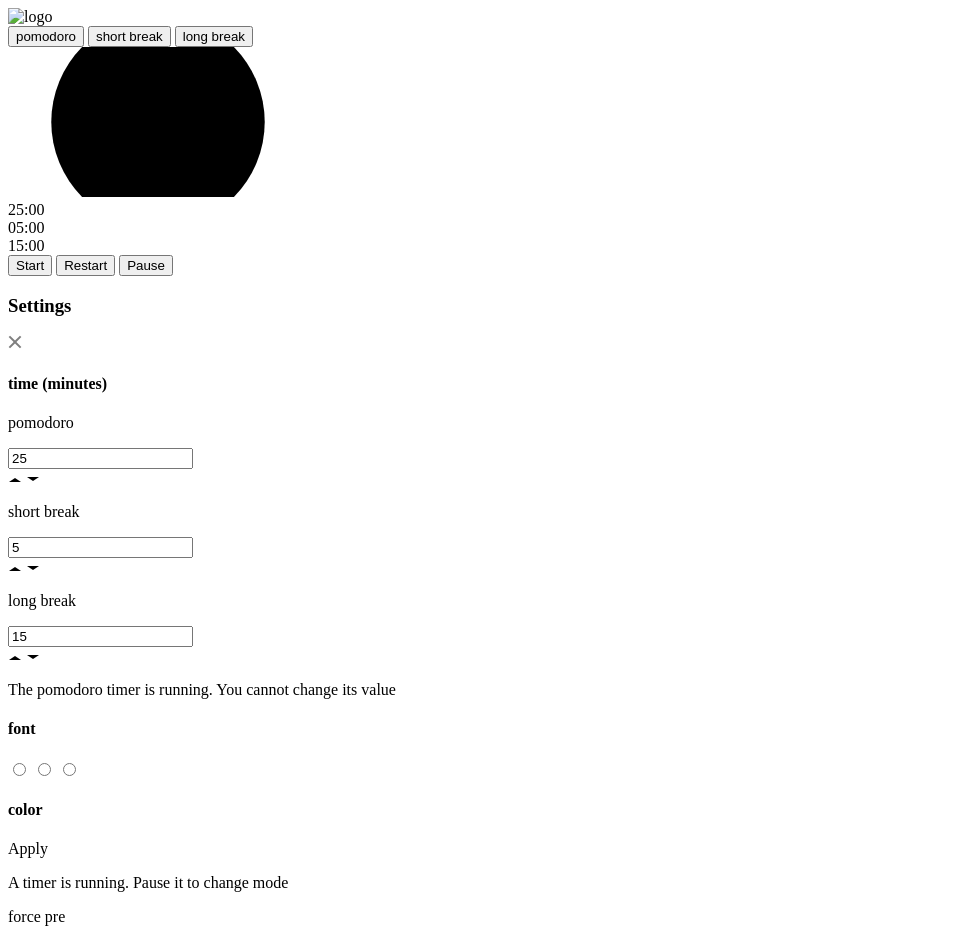
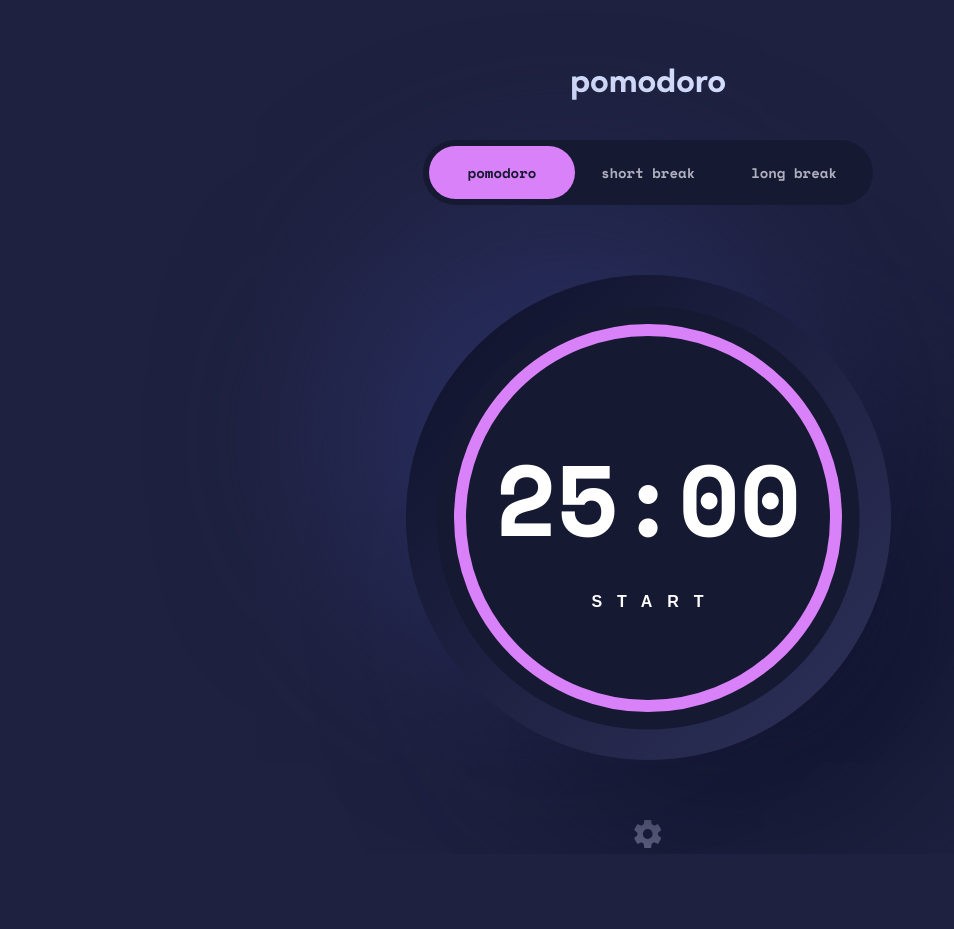
Before and after one commit to Satjeet2005/Pomodoro-web-app, a plain HTML site: page index.html in a window 1280 px wide. Shown: the top 929 px of the page, without its empty margins (0-954 px from the left). After the commit the page ends 854 px from the top, so only its background shows below. Drawn offline with nearby package versions, Linux system fonts and the light colour scheme; the site is published under a folder, as on GitHub Pages, so addresses that start at the root find nothing.

Commit message:
fixed relative path

```diff
--- a/index.html
+++ b/index.html
@@ -7,7 +7,7 @@
       rel="stylesheet"
       href="https://cdnjs.cloudflare.com/ajax/libs/animate.css/4.1.1/animate.min.css"
     />
-    <link rel="stylesheet" href="/css/style.css" />
+    <link rel="stylesheet" href="css/style.css" />
     <link rel="preconnect" href="https://fonts.googleapis.com" />
     <link rel="preconnect" href="https://fonts.gstatic.com" crossorigin />
     <link
@@ -19,7 +19,7 @@
   <body class="body--purple body--space-mono">
     <div class="backdrop"></div>
     <header class="flex flex-col align-center">
-      <img src="/assets/logo.svg" alt="logo" class="logo" />
+      <img src="assets/logo.svg" alt="logo" class="logo" />
       <section
         class="mode-change-container flex justify-between align-center border-box"
       >
@@ -346,5 +346,5 @@
     </footer>
   </body>
 
-  <script src="/js/script.js"></script>
+  <script src="js/script.js"></script>
 </html>
```
Also changed, not shown: css/style.css (+1 -7 lines).
